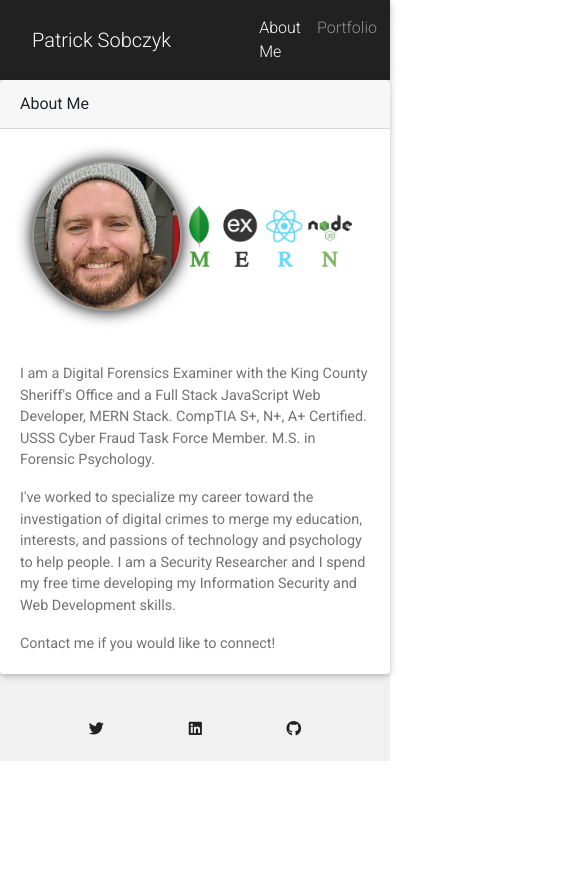
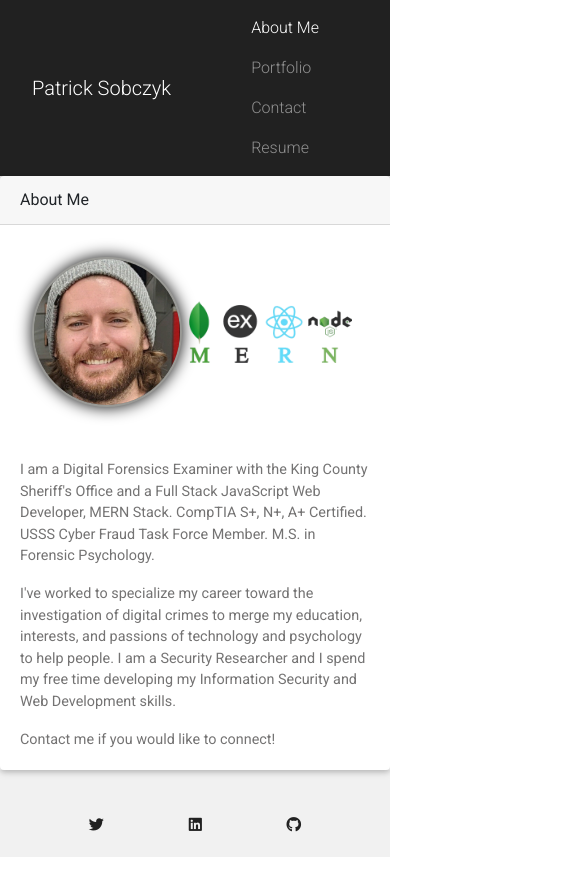
Before and after one commit to sobe1290/sobczyk-portfolio, a React (Create React App) app: page / in a window 390 px wide. Shown: the whole page, 578 px wide, since content can reach past the window. Before the commit the page ends 844 px from the top, so only its background shows below. Built offline with nearby package versions, Linux system fonts and the light colour scheme.

Commit message:
navbar responsive now

```diff
--- a/src/components/NavBar.js
+++ b/src/components/NavBar.js
@@ -6,8 +6,8 @@ import Navbar from 'react-bootstrap/Navbar';
 function NavBar({ currentPage, handlePageChange }) {
   return (
     <>
-      <Navbar bg="dark" variant="dark">
-        <Container>
+      <Navbar bg="dark" variant="dark" expand="sm">
+
           <Navbar.Brand className={currentPage === 'aboutme' ? 'nav-link active' : 'nav-link'}href="#aboutme" onClick={() => handlePageChange('aboutme')}>Patrick Sobczyk</Navbar.Brand>
           <Nav className="me-auto px-5">
             <Nav.Link className={currentPage === 'aboutme' ? 'nav-link active' : 'nav-link'}href="#aboutme" onClick={() => handlePageChange('aboutme')}>About Me</Nav.Link>
@@ -15,7 +15,7 @@ function NavBar({ currentPage, handlePageChange }) {
             <Nav.Link className={currentPage === 'contact' ? 'nav-link active' : 'nav-link'}href="#contact" onClick={() => handlePageChange('contact')}>Contact</Nav.Link>
             <Nav.Link className={currentPage === 'resume' ? 'nav-link active' : 'nav-link'}href="#resume" onClick={() => handlePageChange('resume')}>Resume</Nav.Link>
           </Nav>
-        </Container>
+
       </Navbar>
     </>
   );
```
